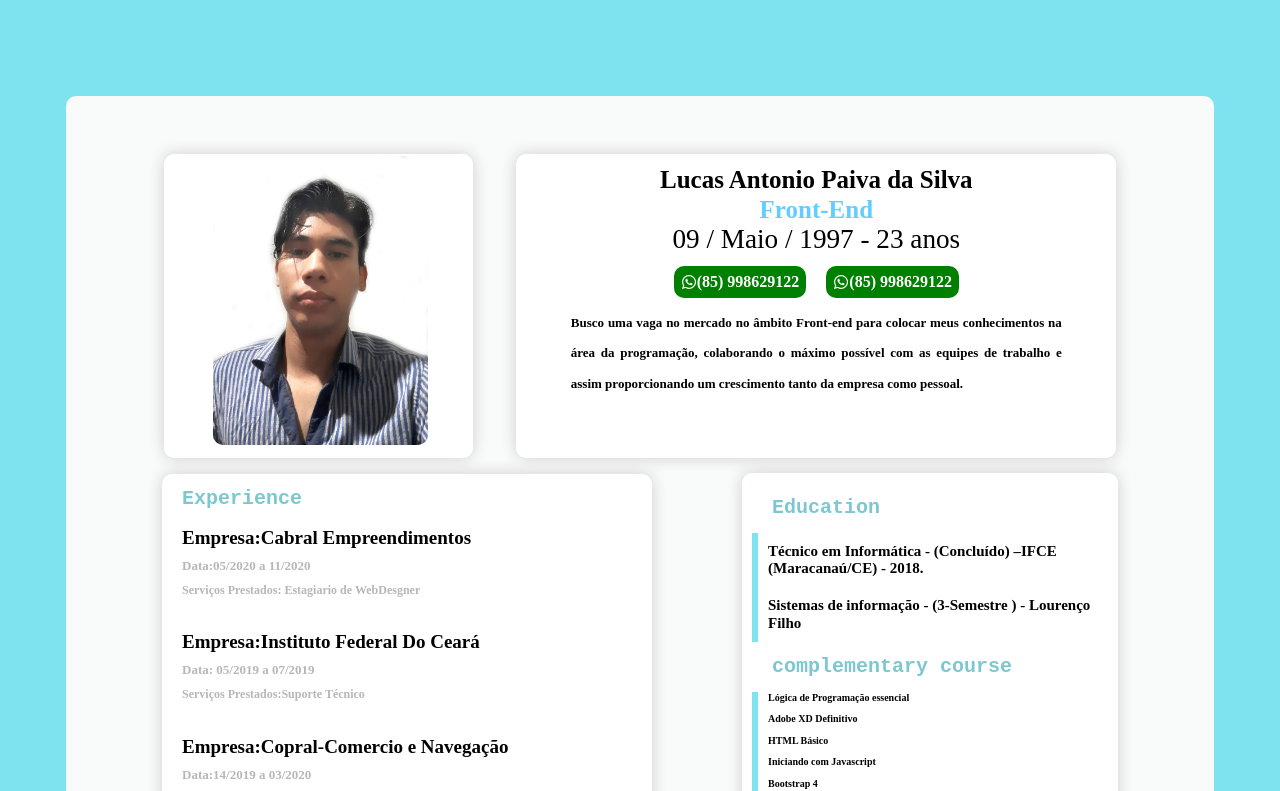
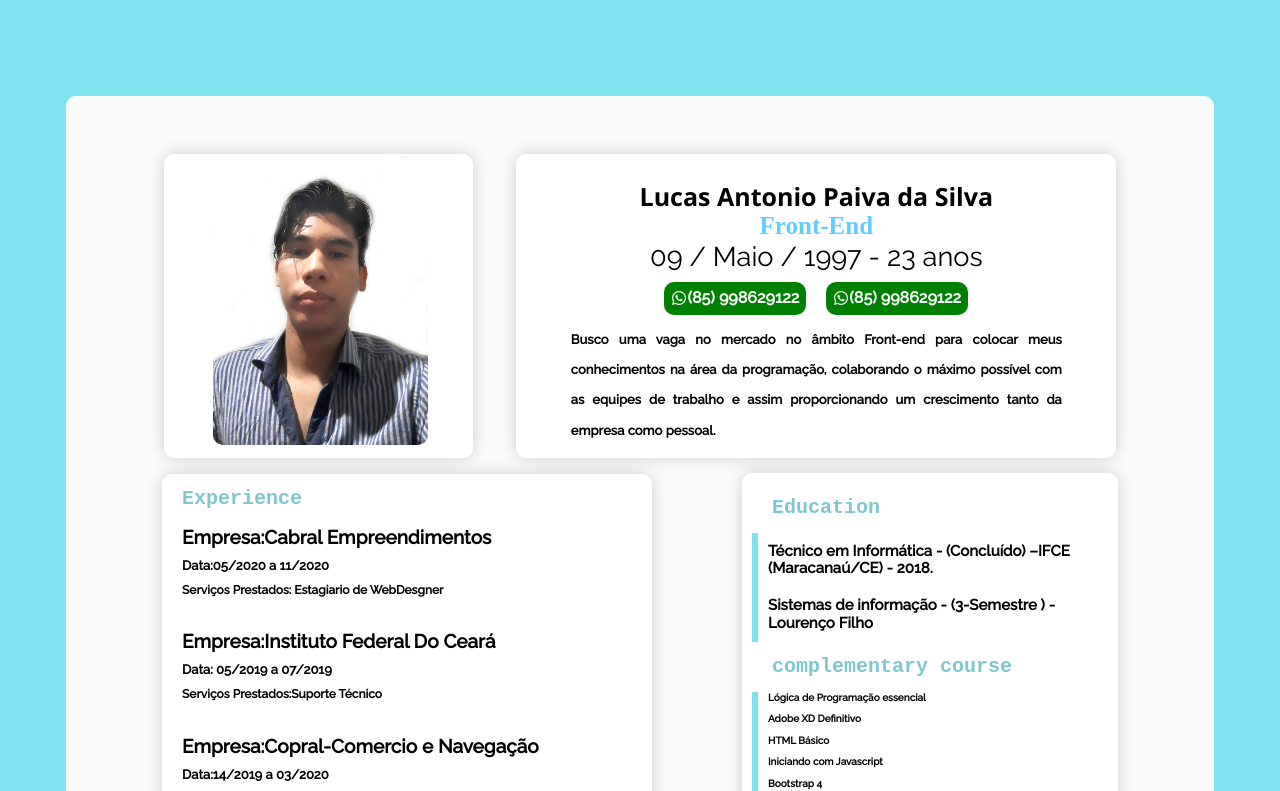
Before and after one commit to lcspaiva87/Curriculum, a React (Create React App) app: page / in a window 1280 px wide. Shown: the top 791 px of the page. Built offline with nearby package versions, Linux system fonts and the light colour scheme.

Commit message:
add font

```diff
--- a/public/index.html
+++ b/public/index.html
@@ -9,13 +9,17 @@
       name="description"
       content="Web site created using create-react-app"
     />
-
+    <link rel="preconnect" href="https://fonts.gstatic.com" />
+    <link rel="preconnect" href="https://fonts.gstatic.com" />
+    <link
+      href="https://fonts.googleapis.com/css2?family=Open+Sans:ital,wght@0,300;0,400;0,600;0,700;0,800;1,300;1,400;1,600;1,700;1,800&family=Raleway:ital,wght@0,100;0,200;0,300;0,400;0,500;1,100;1,200;1,300;1,400;1,500;1,600&display=swap"
+      rel="stylesheet"
+    />
 
     <title>Lucas Antonio - Currículo</title>
   </head>
   <body>
     <noscript>You need to enable JavaScript to run this app.</noscript>
     <div id="root"></div>
-
   </body>
 </html>
--- a/src/Componets/Card.js
+++ b/src/Componets/Card.js
@@ -71,8 +71,9 @@
 const Title = styled.h1`
   font-size: 25px;
   display: flex;
-  margin-top: -47px;
+
   margin-bottom: 1px;
+  font-family: 'Open Sans', sans-serif;
   @media (max-width: 720px) {
     font-size: 15px;
     text-align: center;
@@ -85,6 +86,7 @@
   color: #64cdff;
   display: flex;
   margin: 0;
+  font-family: cursive;
   @media (max-width: 720px) {
     font-size: 15px;
     margin: 0;
--- a/src/Componets/Experie.js
+++ b/src/Componets/Experie.js
@@ -53,13 +53,13 @@
   margin-left: 20px;
   margin-top: 10px;
   margin-bottom: 10px;
-  color: #b7b7b7;
+  color: #000000;
 `;
 const JobService = styled.h6`
   font-size: 12px;
   margin-top: 0;
   margin-left: 20px;
-  color: #b7b7b7;
+  color: #000000;
 `;
 
 const Education = styled.div`
--- a/src/global/styles.css
+++ b/src/global/styles.css
@@ -1,3 +1,5 @@
-body{
-    background-color: #7fe3ef;
+body {
+  background-color: #7fe3ef;
+  font-family: "Open Sans", sans-serif;
+  font-family: "Raleway", sans-serif;
 }
```
